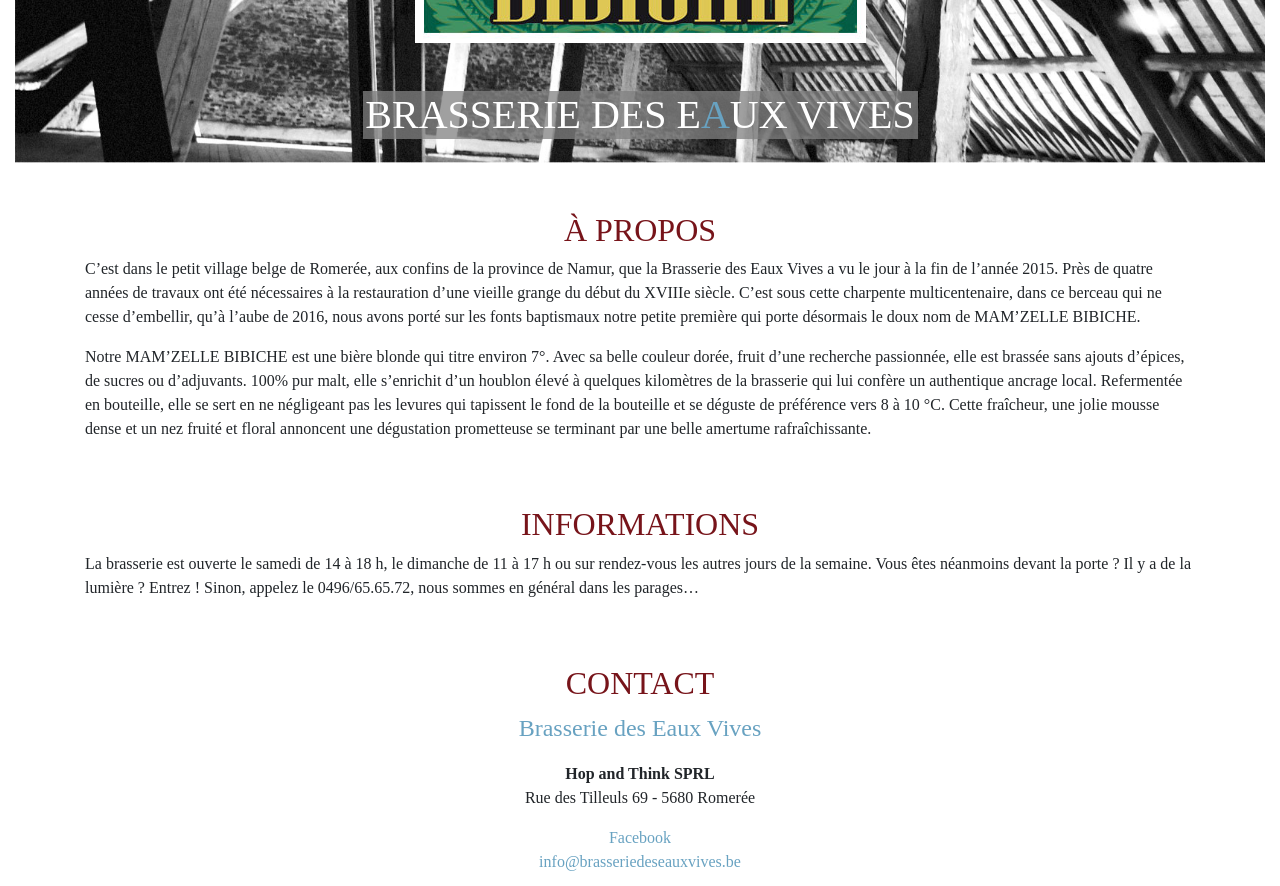
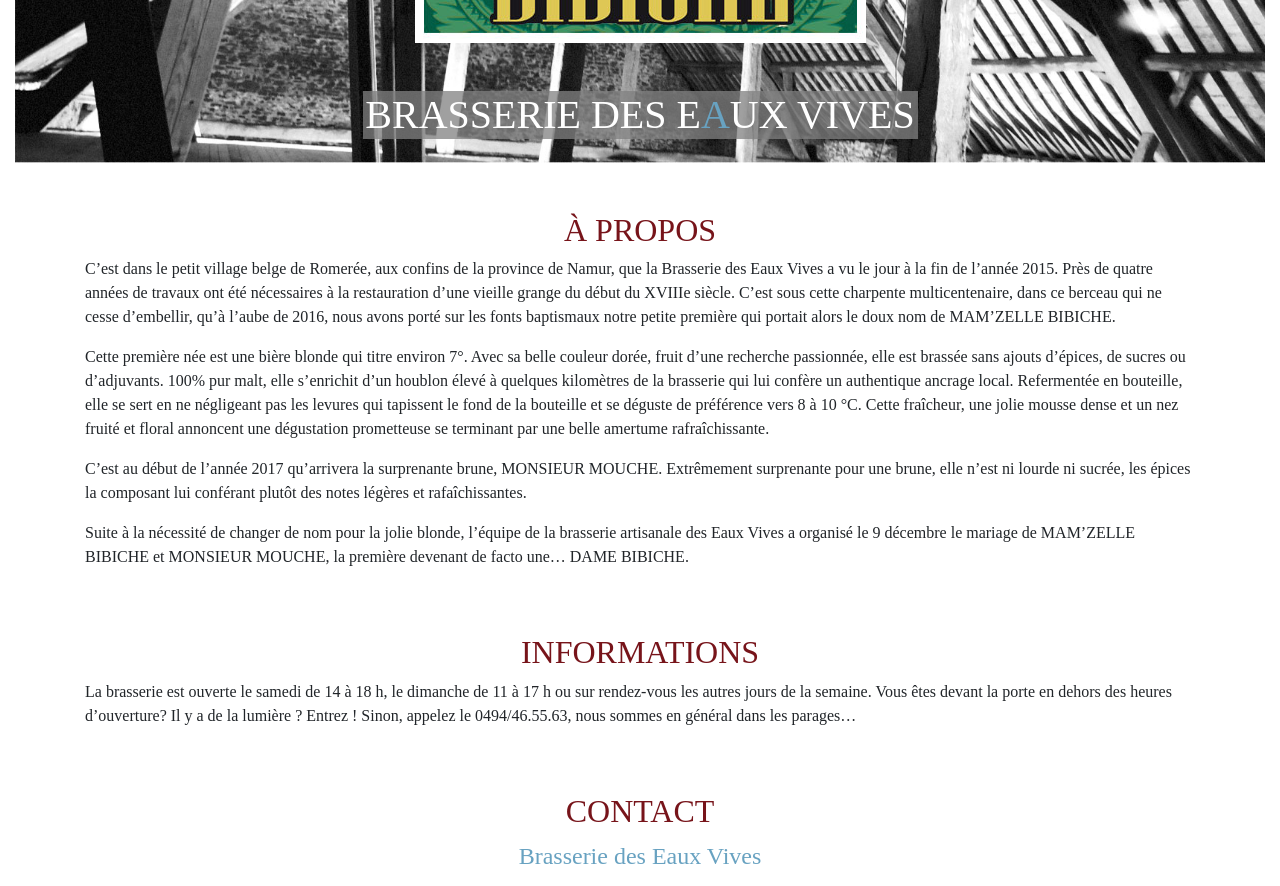
Before and after one commit to pierrecampion/brasserie-eauxvives, a Jekyll site: the page built from index.md, in a window 1280 px wide and 900 px high, scrolled down 437 px, cut to the strip 0-886 px from the top of the window. Built offline with Jekyll 4.4.1, drawn with Linux system fonts in a browser that asks for light colours; our own code applies the rules of GitHub Pages for plain Markdown files; some of the changed text lies outside the part shown.

Commit message:
Update index.md
Modifications du texte
Ajout du dernier chapitre (prochains évènements)

!!!!!! je ne sais pas si le lien que j'ai mis pour l'activité ne pourrait pas être remplacé par un hyperlien plus court
Merci :-)

```diff
--- a/index.md
+++ b/index.md
@@ -3,13 +3,17 @@ layout: home
 ---
 ## À propos
 
-C'est dans le petit village belge de Romerée, aux confins de la province de Namur, que la Brasserie des Eaux Vives a vu le jour à la fin de l'année 2015. Près de quatre années de travaux ont été nécessaires à la restauration d'une vieille grange du début du XVIIIe siècle. C'est sous cette charpente multicentenaire, dans ce berceau qui ne cesse d'embellir, qu'à l'aube de 2016, nous avons porté sur les fonts baptismaux notre petite première qui porte désormais le doux nom de MAM'ZELLE BIBICHE.
+C'est dans le petit village belge de Romerée, aux confins de la province de Namur, que la Brasserie des Eaux Vives a vu le jour à la fin de l'année 2015. Près de quatre années de travaux ont été nécessaires à la restauration d'une vieille grange du début du XVIIIe siècle. C'est sous cette charpente multicentenaire, dans ce berceau qui ne cesse d'embellir, qu'à l'aube de 2016, nous avons porté sur les fonts baptismaux notre petite première qui portait alors le doux nom de MAM'ZELLE BIBICHE.
 
-Notre MAM'ZELLE BIBICHE est une bière blonde qui titre environ 7°. Avec sa belle couleur dorée, fruit d'une recherche passionnée, elle est brassée sans ajouts d'épices, de sucres ou d'adjuvants. 100% pur malt, elle s'enrichit d'un houblon élevé à quelques kilomètres de la brasserie qui lui confère un authentique ancrage local. Refermentée en bouteille, elle se sert en ne négligeant pas les levures qui tapissent le fond de la bouteille et se déguste de préférence vers 8 à 10 °C. Cette fraîcheur, une jolie mousse dense et un nez fruité et floral annoncent une dégustation prometteuse se terminant par une belle amertume rafraîchissante.
+Cette première née est une bière blonde qui titre environ 7°. Avec sa belle couleur dorée, fruit d'une recherche passionnée, elle est brassée sans ajouts d'épices, de sucres ou d'adjuvants. 100% pur malt, elle s'enrichit d'un houblon élevé à quelques kilomètres de la brasserie qui lui confère un authentique ancrage local. Refermentée en bouteille, elle se sert en ne négligeant pas les levures qui tapissent le fond de la bouteille et se déguste de préférence vers 8 à 10 °C. Cette fraîcheur, une jolie mousse dense et un nez fruité et floral annoncent une dégustation prometteuse se terminant par une belle amertume rafraîchissante.
+
+C'est au début de l'année 2017 qu'arrivera la surprenante brune, MONSIEUR MOUCHE. Extrêmement surprenante pour une brune, elle n'est ni lourde ni sucrée, les épices la composant lui conférant plutôt des notes légères et rafaîchissantes.
+
+Suite à la nécessité de changer de nom pour la jolie blonde, l'équipe de la brasserie artisanale des Eaux Vives a organisé le 9 décembre le mariage de MAM'ZELLE BIBICHE et MONSIEUR MOUCHE, la première devenant de facto une... DAME BIBICHE.
 
 ## Informations
 
-La brasserie est ouverte le samedi de 14 à 18 h, le dimanche de 11 à 17 h ou sur rendez-vous les autres jours de la semaine. Vous êtes néanmoins devant la porte ? Il y a de la lumière ? Entrez ! Sinon, appelez le 0496/65.65.72, nous sommes en général dans les parages...
+La brasserie est ouverte le samedi de 14 à 18 h, le dimanche de 11 à 17 h ou sur rendez-vous les autres jours de la semaine. Vous êtes devant la porte en dehors des heures d'ouverture? Il y a de la lumière ? Entrez ! Sinon, appelez le 0494/46.55.63, nous sommes en général dans les parages...
 
 ## Contact
 
@@ -18,3 +22,9 @@ La brasserie est ouverte le samedi de 14 à 18 h, le dimanche de 11 à 17 h ou s
 ## Où se fournir ?
 
 {% include shops.html %}
+
+## Prochains évènements
+
+Dernier samedi de mai (26 mai 2018): Journée du livre (https://www.facebook.com/events/1691895317570393/permalink/1691895324237059/?notif_t=feedback_reaction_generic&notif_id=1518552782445166)
+Premier samedi d'aout (04 aout 2018):Cinéma en plein air GRATUIT sur la place de Romerée
+Premier WE de Septembre (1 et 2 septembre 2018): Journées Portes Ouvertes
```
